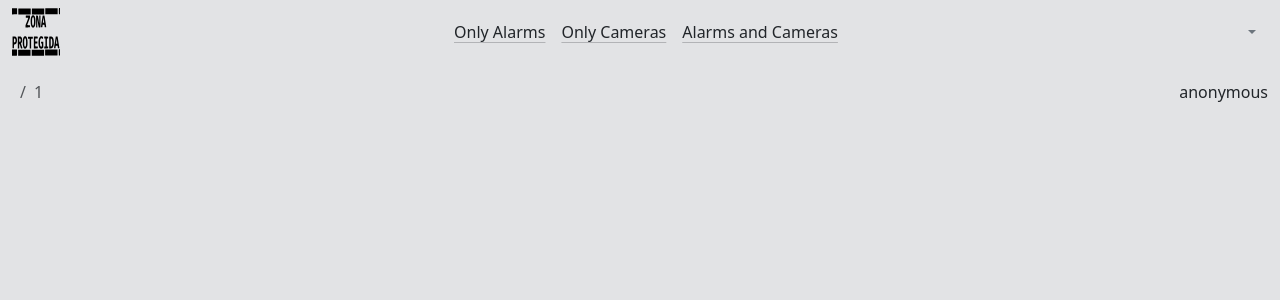
After one commit to opropriodanilomarto/zona_protegida, a Django app: page /service/1/ in a window 1280 px wide. The commit adds this page. Shown: the top 300 px of the page. Run offline with Django 5.2, Linux system fonts and the light colour scheme; some libraries are stand-ins or nearby versions.

Commit message:
HTML templates were created for the dashboard page and the listing page for each service.

```diff
--- a/zp/templates/base.html
+++ b/zp/templates/base.html
@@ -1,4 +1,4 @@
-{% load i18n static %}<!DOCTYPE html>
+{% load i18n static cache %}<!DOCTYPE html>
 <html lang="{{ LANGUAGE_CODE }}">
 <head>
   <meta name="viewport" content="width=device-width, initial-scale=1.0" />
@@ -7,11 +7,13 @@
   <meta http-equiv="Content-Type" content="text/html;charset=UTF-8" />
   <meta http-equiv="X-UA-Compatible" content="ie=edge" />
   <title>{% block title %}{% endblock title %} / Zona Protegida</title>
+  {% cache 500 static_files %}
   <link rel="shortcut icon" href="{% static "img/favicon.ico" %}" type="image/x-icon">
   <link rel="stylesheet" href="{% static 'bootstrap/dist/css/bootstrap.css' %}">
   <link rel="stylesheet" href="{% static 'bootstrap-icons/font/bootstrap-icons.css' %}">
   <script defer src="{% static '@popperjs/core/dist/umd/popper.js' %}"></script>
   <script defer src="{% static 'bootstrap/dist/js/bootstrap.js' %}"></script>
+  {% endcache 500 static_files %}
 </head>
 
 <body class="bg-secondary-subtle">
@@ -19,28 +21,71 @@
   <header class="py-2 mb-3">
     <div class="container-xxl">
       <div class="d-flex align-items-center justify-content-between">
+        <button
+          class="d-lg-none btn btn-outline-secondary"
+          type="button"
+          data-bs-toggle="offcanvas"
+          data-bs-target="#offcanvasNavMenu"
+          aria-controls="offcanvasNavMenu"
+        >
+          <i class="bi bi-list"></i>
+        </button>
         <a href="{% url "index" %}">
-          <img src="{% static "img/branch-zona-protegida.svg" %}" alt="branch" class="img-fluid" width="48" height="100">
+          {% cache 500 brand %}
+          {% include "brand.html" with width="48" height="100"%}
+          {% endcache brand %}
         </a>
+        <section class="d-none d-lg-block">
+          {% include "navmenu.html" %}
+        </section>
+        <section>
+          <div class="dropdown">
+            <button
+              class="btn btn-outline-secondary border-0 dropdown-toggle"
+              type="button"
+              data-bs-toggle="dropdown"
+              aria-expanded="false"
+            >
+              <i class="bi bi-person"></i>
+            </button>
+            <ul class="dropdown-menu">
+              <li><a class="dropdown-item" href="#">Perfil</a></li>
+              <li><a class="dropdown-item" href="#">Preference</a></li>
+              <li><a class="dropdown-item" href="#">Logout</a></li>
+            </ul>
+          </div>
+        </section>
       </div>
     </div>
   </header>
   <div class="d-none d-lg-block mb-3">
     <div class="container-xxl">
+      <div class="d-flex align-items-center justify-content-between">
         <nav aria-label="breadcrumb">
-        {% if page %}
+          {% if service %}
           <ol class="breadcrumb">
-          <li class="breadcrumb-item"><a href="#"><i class="bi bi-house"></i></a></li>
+            <li class="breadcrumb-item"><a href="{% url "index" %}"><i class="bi bi-house"></i></a></li>
             {% block breadcrumb %}{% endblock breadcrumb %}
           </ol>
           {% else %}
           <ol class="breadcrumb">
-          <li class="breadcrumb-item active" aria-current="page"><i-bi class="bi-house"></i-bi></li>
+            <li class="breadcrumb-item active" aria-current="page"><i class="bi bi-house"></i></li>
           </ol>
           {% endif %}
         </nav>
+        <p>{{ request.user.username|default:"anonymous"}}</p>
       </div>
     </div>
+  </div>
+  <aside class="offcanvas offcanvas-start" tabindex="-1" id="offcanvasNavMenu" aria-labelledby="offcanvasNavMenuLabel">
+    <header class="offcanvas-header">
+      {% include "brand.html" with width="48" height="100"%}
+      <button type="button" class="btn-close" data-bs-dismiss="offcanvas" aria-label="Close"></button>
+    </header>
+    <main class="offcanvas-body h-100">
+      {% include "navmenu.html" %}
+    </main>
+  </aside>
   {% endblock navbar %}
   <main class="container-xxl">
     {% block content %}
--- /dev/null
+++ b/zp/templates/brand.html
@@ -0,0 +1,2 @@
+{% load static %}
+<img src="{% static "img/branch-zona-protegida.svg" %}" alt="brand" class="img-fluid" width={{ width }} height={{ height }} />
--- /dev/null
+++ b/zp/templates/navmenu.html
@@ -0,0 +1,23 @@
+<nav class="nav h-100 gap-lg-3 flex-column flex-lg-row justify-content-evenly align-items-center">
+  <a
+    href="{% url "list_services" service="only-alarms" %}"
+    class="link-dark link-offset-2 link-underline-opacity-25 link-underline-opacity-100-hover {% if service == 'only alarms' %}fw-bold{% endif %}"
+    {% if service == 'only alarms' %}aria-current="page"{% endif %}
+  >
+    Only Alarms
+  </a>
+  <a
+    href="{% url "list_services" service="only-cameras" %}"
+    class="link-dark link-offset-2 link-underline-opacity-25 link-underline-opacity-100-hover {% if service == 'only cameras' %}fw-bold{% endif %}"
+    {% if service == 'only cameras' %}aria-current="page"{% endif %}
+  >
+    Only Cameras
+  </a>
+  <a
+    href="{% url "list_services" service="alarms-and-cameras" %}"
+    class="link-dark link-offset-2 link-underline-opacity-25 link-underline-opacity-100-hover {% if service == 'alarms and cameras' %}fw-bold{% endif %}"
+    {% if service == 'alarms and cameras' %}aria-current="page"{% endif %}
+  >
+    Alarms and Cameras
+  </a>
+</nav>
--- /dev/null
+++ b/zp/templates/zp/list_services.html
@@ -0,0 +1,9 @@
+{% extends "base.html" %}
+
+{% block title %}
+    List Services / {{ service|capfirst }}
+{% endblock title %}
+
+{% block breadcrumb %}
+<li class="breadcrumb-item active" aria-current="page">{{ service|capfirst }}</li>
+{% endblock breadcrumb %}
--- a/zp/urls.py
+++ b/zp/urls.py
@@ -4,4 +4,5 @@ from . import views
 
 urlpatterns = [
     path("", views.index, name="index"),
+    path("service/<slug:service>/", views.list_services, name="list_services"),
 ]
--- a/zp/views.py
+++ b/zp/views.py
@@ -1,6 +1,12 @@
+import re
 from django.shortcuts import render
 from django.http import HttpResponse, HttpRequest
 
 
 def index(request: HttpRequest) -> HttpResponse:
     return render(request, "zp/index.html")
+
+
+def list_services(request: HttpRequest, service: str) -> HttpResponse:
+    service = re.sub("-", " ", service)
+    return render(request, "zp/list_services.html", {"service": service})
```
Also changed, not shown: config/settings.py (+8 -0 lines), zp/templates/zp/index.html (+2 -6 lines), zp/tests/zp/test_index_views.py (+2 -2 lines), zp/tests/zp/test_list_services_view.py (added, +20 -0 lines). Lines whose indentation alone changed are shown as unchanged.
